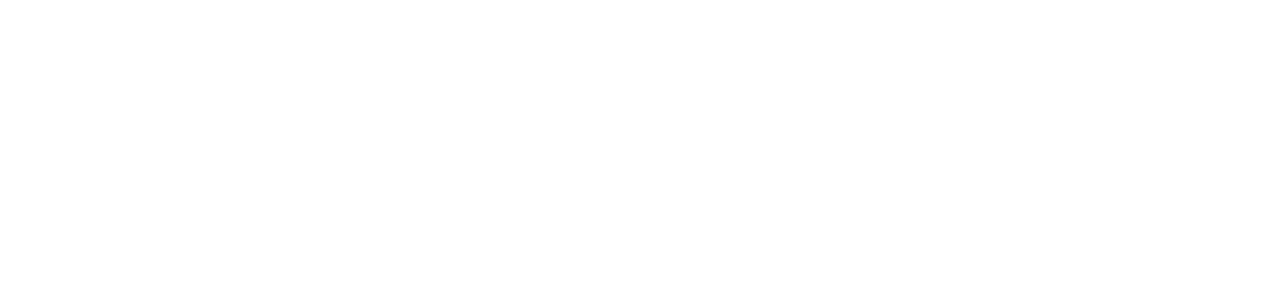
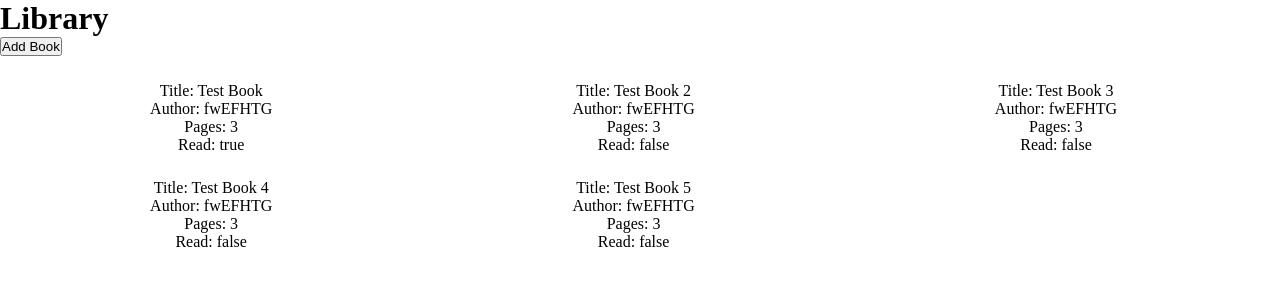
Before and after one commit to manny53365/odin-library, a plain HTML site: page index.html in a window 1280 px wide. Drawn offline with Linux system fonts and the light colour scheme.

Commit message:
created a function to display all of the books in my array in the dom

```diff
--- a/app.js
+++ b/app.js
@@ -0,0 +1,82 @@
+// defining a place to store all of my books
+
+const myLibrary = [
+    {
+        title: "Test Book",
+        author: "fwEFHTG",
+        pages: 3,
+        read: true
+    },
+    {
+        title: "Test Book 2",
+        author: "fwEFHTG",
+        pages: 3,
+        read: false
+    },
+    {
+        title: "Test Book 3",
+        author: "fwEFHTG",
+        pages: 3,
+        read: false
+    },
+    {
+        title: "Test Book 4",
+        author: "fwEFHTG",
+        pages: 3,
+        read: false
+    },
+    {
+        title: "Test Book 5",
+        author: "fwEFHTG",
+        pages: 3,
+        read: false
+    }
+];
+
+// Sample constructor function
+
+// function Book(title, author, pages, read){
+//     this.title = title;
+//     this.author = author;
+//     this.pages = pages;
+//     this.read = read;
+// };
+
+// console.log(typeof(Book));
+
+function Book(title,pages,author,read){
+    // Add event input from the DOM
+}
+
+const addBookToLibrary = () => {
+    // This will be called by the book function with the args from Book passed in
+    // Following the creation of the obj, then append the data to myLibrary array
+}
+
+const addBooksToDom = () => {
+    const booksArr = document.getElementById('book-cards');
+
+    myLibrary.forEach((book) => {
+      const bookCard = document.createElement('div');
+      bookCard.classList.add('book-card');
+
+      const titleElement = document.createElement('p');
+      const authorElement = document.createElement('p');
+      const pagesElement = document.createElement('p');
+      const readElement = document.createElement('p');
+
+      titleElement.textContent = `Title: ${book.title}`;
+      authorElement.textContent = `Author: ${book.author}`;
+      pagesElement.textContent = `Pages: ${book.pages}`;
+      readElement.textContent = `Read: ${book.read}`;
+
+      bookCard.appendChild(titleElement);
+      bookCard.appendChild(authorElement);
+      bookCard.appendChild(pagesElement);
+      bookCard.appendChild(readElement);
+
+      booksArr.appendChild(bookCard);
+    });
+};
+
+addBooksToDom();
--- a/css/styles.css
+++ b/css/styles.css
@@ -2,3 +2,18 @@
     margin: 0;
     padding: 0;
 }
+
+.book-cards {
+    display: flex;
+    flex-direction: row;
+    width: 100%;
+    flex-wrap: wrap;
+}
+
+.book-card {
+    display: flex;
+    flex-direction: column;
+    width: 33%;
+    margin-top: 2%;
+    align-items: center;
+}
--- a/index.html
+++ b/index.html
@@ -1,4 +1,5 @@
 <!DOCTYPE html>
+
 <html lang="en">
     <head>
         <meta charset="UTF-8">
@@ -7,6 +8,11 @@
         <link rel="stylesheet" href="./css/styles.css">
     </head>
     <body>
+        <h1>Library</h1>
+        <div class="book-container">
+            <button type="submit">Add Book</button>
+            <div class="book-cards" id="book-cards"></div>
+        </div>
         <script src="./app.js"></script>
     </body>
 </html>
```
